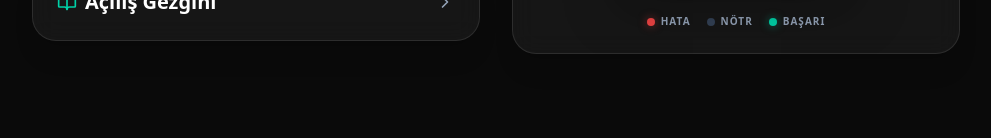
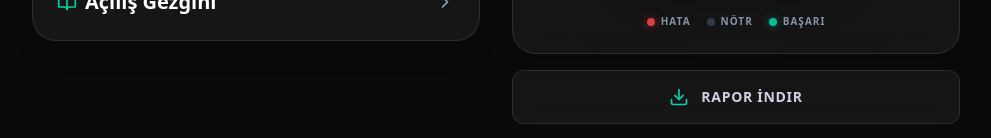
Before and after one commit to ibrahimsezer/chess-warmup, a React (Vite) app: page / in a window 1280 px wide. Shown: the part 811-949 px from the top of the page, without its empty margins (144-1135 px from the left). Built offline with nearby package versions, Linux system fonts and the light colour scheme.

Commit message:
Add download png format history feature

```diff
--- a/package.json
+++ b/package.json
@@ -10,6 +10,7 @@
     "preview": "vite preview"
   },
   "dependencies": {
+    "html2canvas": "^1.4.1",
     "lucide-react": "^0.561.0",
     "react": "^19.2.0",
     "react-dom": "^19.2.0"
--- a/src/components/MenuScreen.jsx
+++ b/src/components/MenuScreen.jsx
@@ -1,6 +1,7 @@
-import React from 'react';
+import React, { useRef } from 'react';
+import html2canvas from 'html2canvas';
 import HistoryDashboard from './HistoryDashboard';
-import { Eye, EyeOff, Grid3X3, MousePointer2, Castle, ChessKnight, ChessBishop, ChessKing } from 'lucide-react';
+import { Eye, EyeOff, Grid3X3, MousePointer2, Castle, ChessKnight, ChessBishop, ChessKing, Download } from 'lucide-react';
 import { getModeName, FILES, RANKS } from '../utils/chessLogic';
 import OpeningExplorer from './OpeningExplorer';
 import LatestNews from './LatestNews';
@@ -9,6 +10,31 @@ import PieceGuide from './PieceGuide';
 export default function MenuScreen({ onStartGame, history, t, lang }) {
 
 
+
+
+    const statsRef = useRef(null);
+
+    const handleDownloadReport = async () => {
+        if (!statsRef.current) return;
+
+        try {
+            const canvas = await html2canvas(statsRef.current, {
+                backgroundColor: '#111',
+                scale: 2,
+                logging: false,
+                useCORS: true
+            });
+
+            const image = canvas.toDataURL("image/png");
+            const link = document.createElement("a");
+            const date = new Date().toISOString().split('T')[0];
+            link.href = image;
+            link.download = `ChessWarmup-Report-${date}.png`;
+            link.click();
+        } catch (err) {
+            console.error("Report download failed:", err);
+        }
+    };
 
     return (
         <div className="flex flex-col gap-12 w-full max-w-6xl items-center">
@@ -81,7 +107,21 @@ export default function MenuScreen({ onStartGame, history, t, lang }) {
                 </div>
 
                 {/* RIGHT COLUMN: HISTORY & HEATMAP */}
-                <HistoryDashboard history={history} t={t} lang={lang} />
+                <div className="flex flex-col gap-4 w-full max-w-md">
+                    <div ref={statsRef}>
+                        <HistoryDashboard history={history} t={t} lang={lang} />
+                    </div>
+
+                    <button
+                        onClick={handleDownloadReport}
+                        className="w-full py-4 rounded-xl bg-white/5 border border-white/10 hover:bg-white/10 hover:border-white/20 transition-all group flex items-center justify-center gap-3 backdrop-blur-md active:scale-95"
+                    >
+                        <Download className="w-5 h-5 text-aqua group-hover:scale-110 transition-transform" />
+                        <span className="font-bold text-slate-300 group-hover:text-white transition-colors uppercase tracking-wider text-sm">
+                            {t.downloadReport}
+                        </span>
+                    </button>
+                </div>
             </div>
 
             {/* PIECE GUIDE */}
--- a/src/utils/translations.js
+++ b/src/utils/translations.js
@@ -37,6 +37,7 @@ export const translations = {
                 success: "Başarı"
             }
         },
+        downloadReport: "Rapor İndir",
         game: {
             score: "SKOR",
             target: "HEDEF",
@@ -103,6 +104,7 @@ export const translations = {
                 success: "Success"
             }
         },
+        downloadReport: "Download Report",
         game: {
             score: "SCORE",
             target: "TARGET",
```
